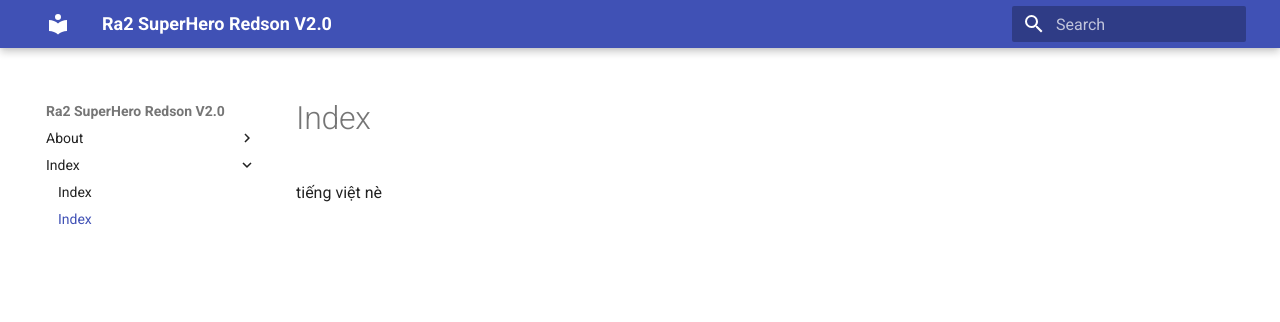
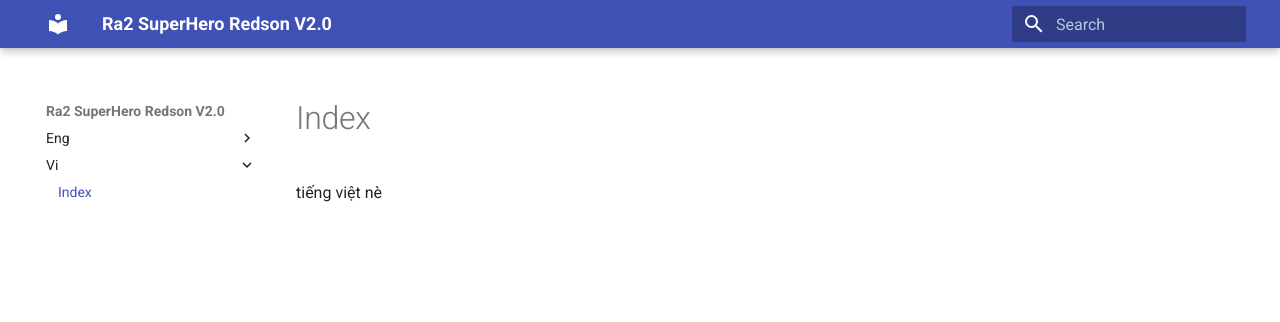
Before and after one commit to ra2redson/ra2redson.github.io, an MkDocs documentation site: the page built from docs/vi/index.md, in a window 1280 px wide. Shown: the top 322 px of the page. Built offline with MkDocs 1.6.1 and Material for MkDocs 9.7.7, drawn with Linux system fonts in a browser that asks for light colours.

Commit message:
🔄 Auto-update mkdocs.yml

```diff
--- a/mkdocs.yml
+++ b/mkdocs.yml
@@ -2,22 +2,21 @@ site_name: Ra2 SuperHero Redson V2.0
 theme:
   name: material
   features:
-    - i18n
-    - navigation.instant
-    - navigation.top
-    - search.highlight
-    - search.embed
-    - footer.links
+  - i18n
+  - navigation.instant
+  - navigation.top
+  - search.highlight
+  - search.embed
+  - footer.links
 nav:
-  - About:
-      - eng/about.md
-      - vi/about.md
-  - Index:
-      - eng/index.md
-      - vi/index.md
+- Eng:
+    About: eng/about.md
+    Index: eng/index.md
+- Vi:
+    Index: vi/index.md
 extra:
   i18n:
     default_language: en
     languages:
-      - en
-      - vi
+    - en
+    - vi
```
